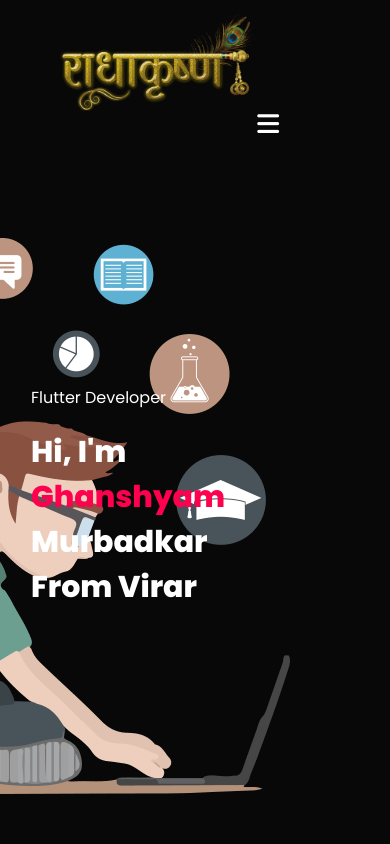
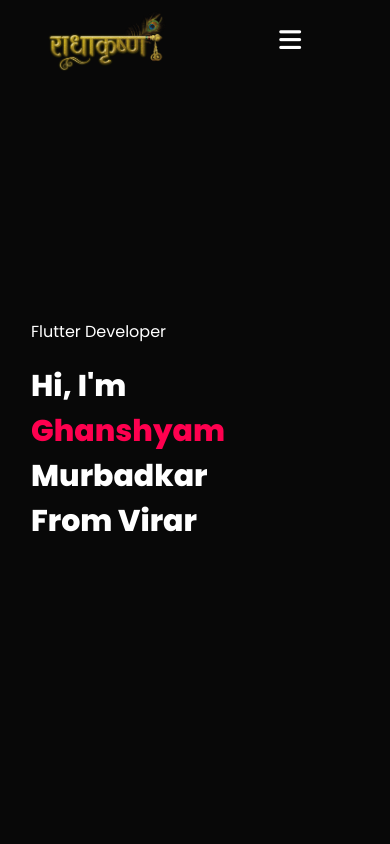
Before and after one commit to Ghanroid/Portfolio, a plain HTML site: page index.html in a window 390 px wide. Shown: the top 844 px of the page. Drawn offline with Linux system fonts and the light colour scheme.

Commit message:
mobile view fixed

```diff
--- a/style.css
+++ b/style.css
@@ -349,12 +349,9 @@ nav .fa-solid{
 
 /* ------------------------------------------csss for small screen --------- */
 @media only screen and (max-width:600px){
-    /* #header{
-         background-image: url(images/img_getstarted.png);
-        object-fit: cover;
-        width: 100%;
-        height: 100%;
-    } */
+    #header{
+         background-image: none;
+    }
 .header-text{
     margin-top: 100%;
     font-size: 16px;
@@ -363,6 +360,19 @@ nav .fa-solid{
     font-size: 30px;
 
 }
+nav {
+    display: flex;
+    align-items: center;
+    justify-content: space-between;
+    flex-wrap: wrap;
+    width: 270px;
+}
+.header-image {
+    width: 150px; /* Adjust the width as needed */
+    height: auto;
+
+}
+
 /* .container .fa-bars {
     display: flex;
     font-size: 20px;
@@ -377,7 +387,7 @@ nav .fa-solid{
     font-size: 20px;
 } */
  nav .fa-solid{
-    display: block;
+    display: inline-block;
     font-size: 25px;
  }
  nav ul{
```
